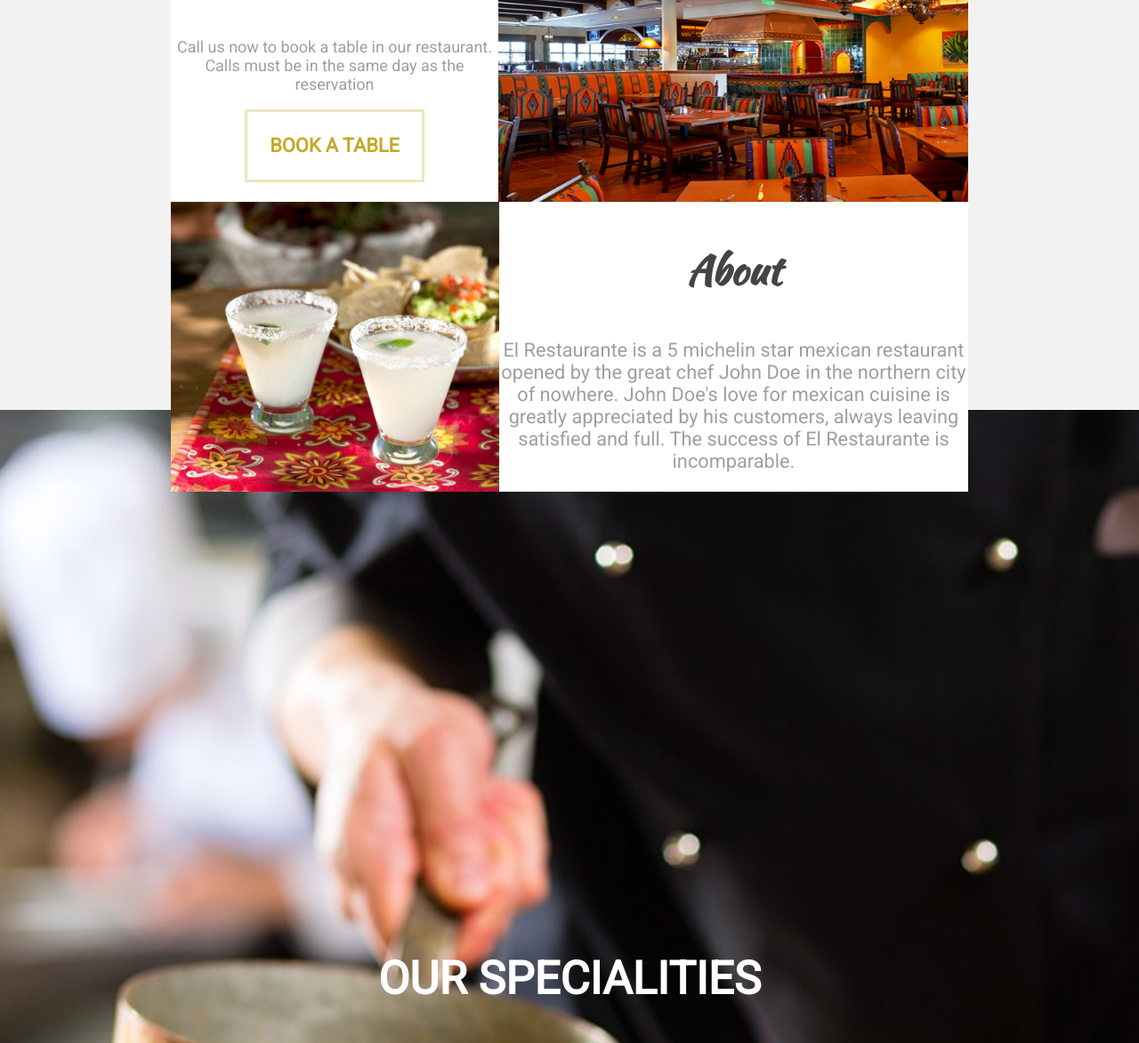
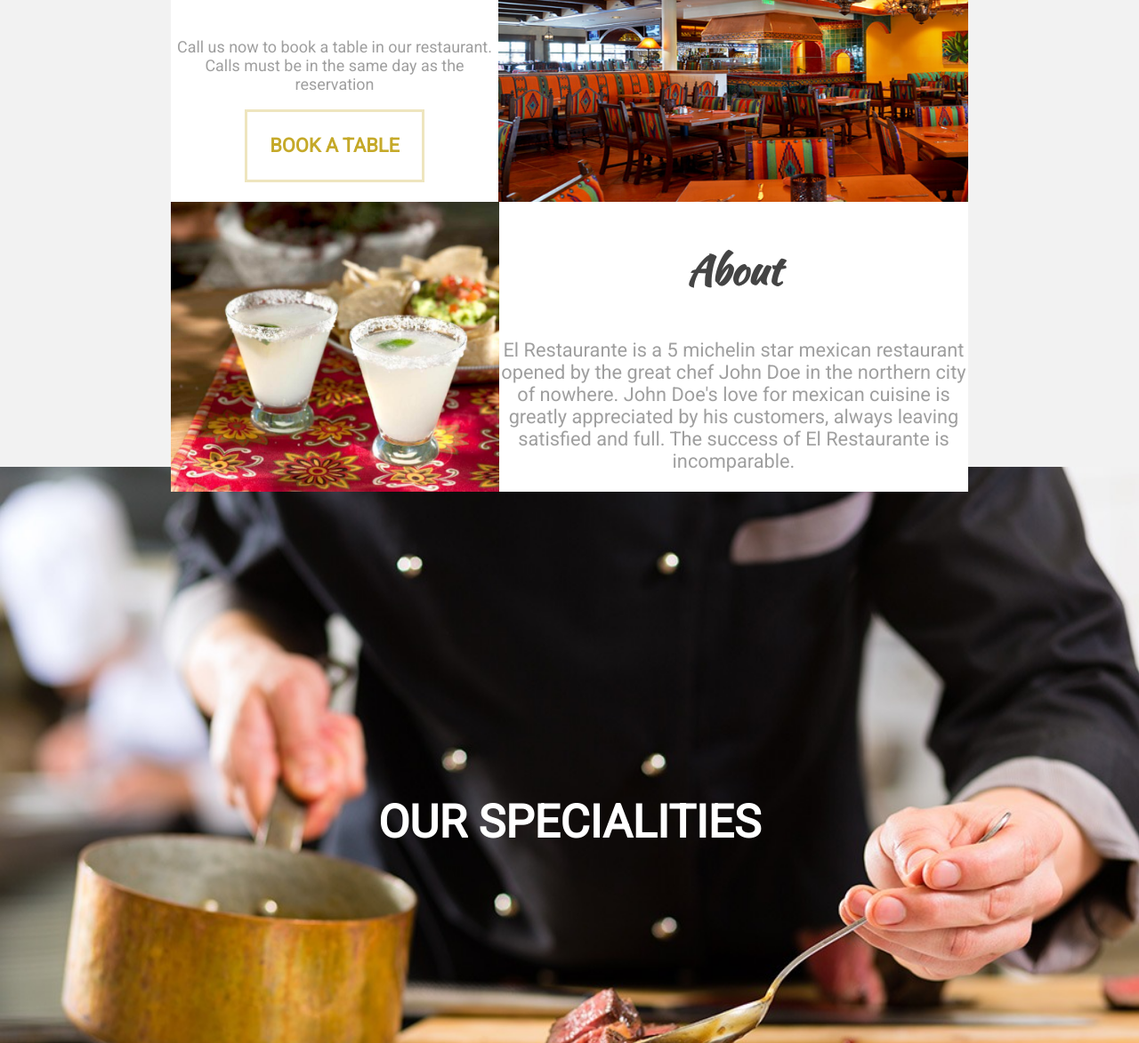
Before and after one commit to nelup20/el-restaurante, a website: page public/index.html in a window 1280 px wide. Shown: the part 727-1900 px from the top of the page at 89% size. Drawn offline with Linux system fonts and the light colour scheme.

Commit message:
added parallax effect (background-attachment: fixed) to 2 middle background images

```diff
--- a/public/assets/css/index.css
+++ b/public/assets/css/index.css
@@ -291,10 +291,13 @@
     }
     #reservationAndAboutPart{
         background: #f2f2f2;
-        height: 42vw;
+        height: 47vw;
     }
     .ourSpecialities{
         width: 100vw;
+        height: 800px;
+        background-attachment: fixed;
+
     }
     .ourSpecialities h2{
         font-size: 4vw;
@@ -354,6 +357,8 @@
     }
     .bellowSpecialities{
         width: 100vw;
+        height: 700px;
+        background-attachment: fixed;
     }
     .menu{
         width: 80vw;
```
